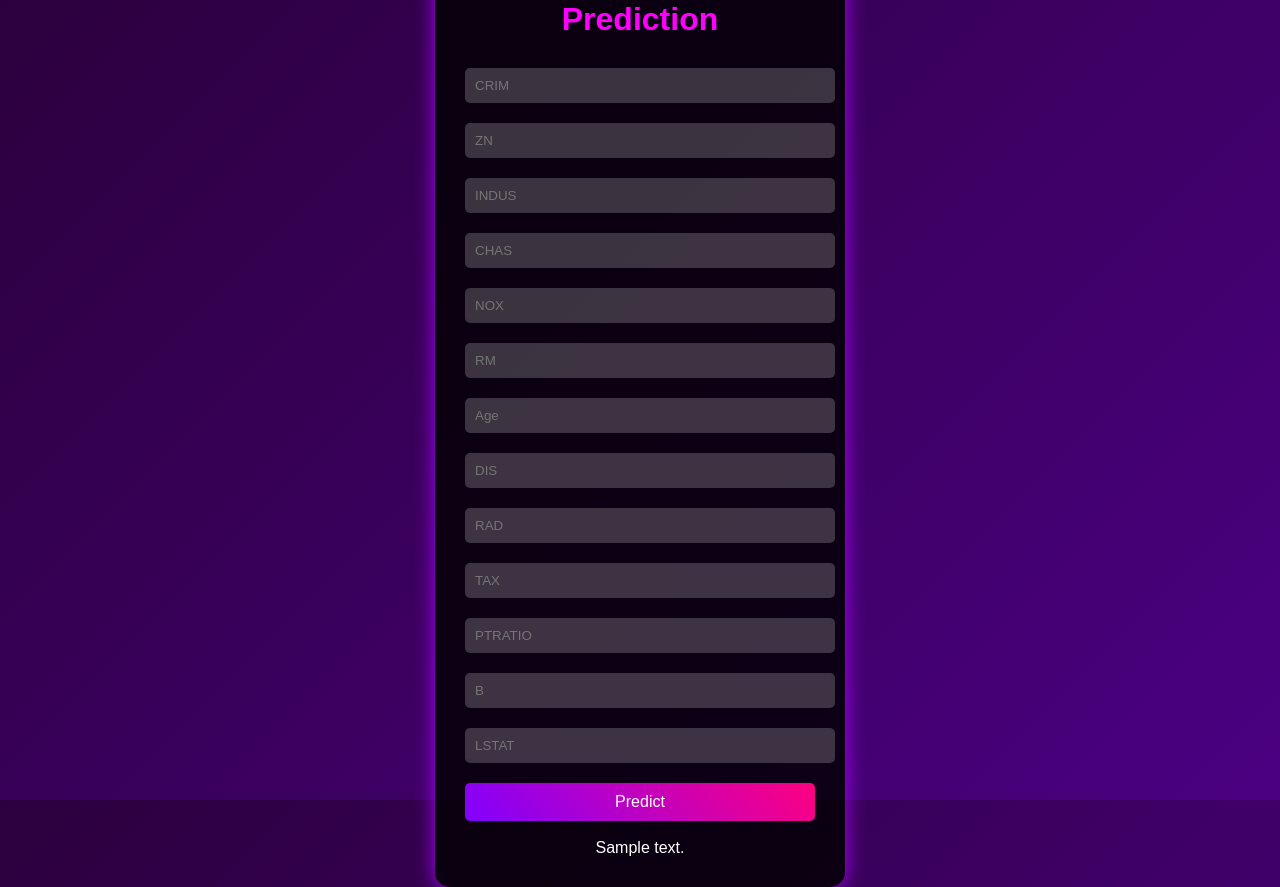
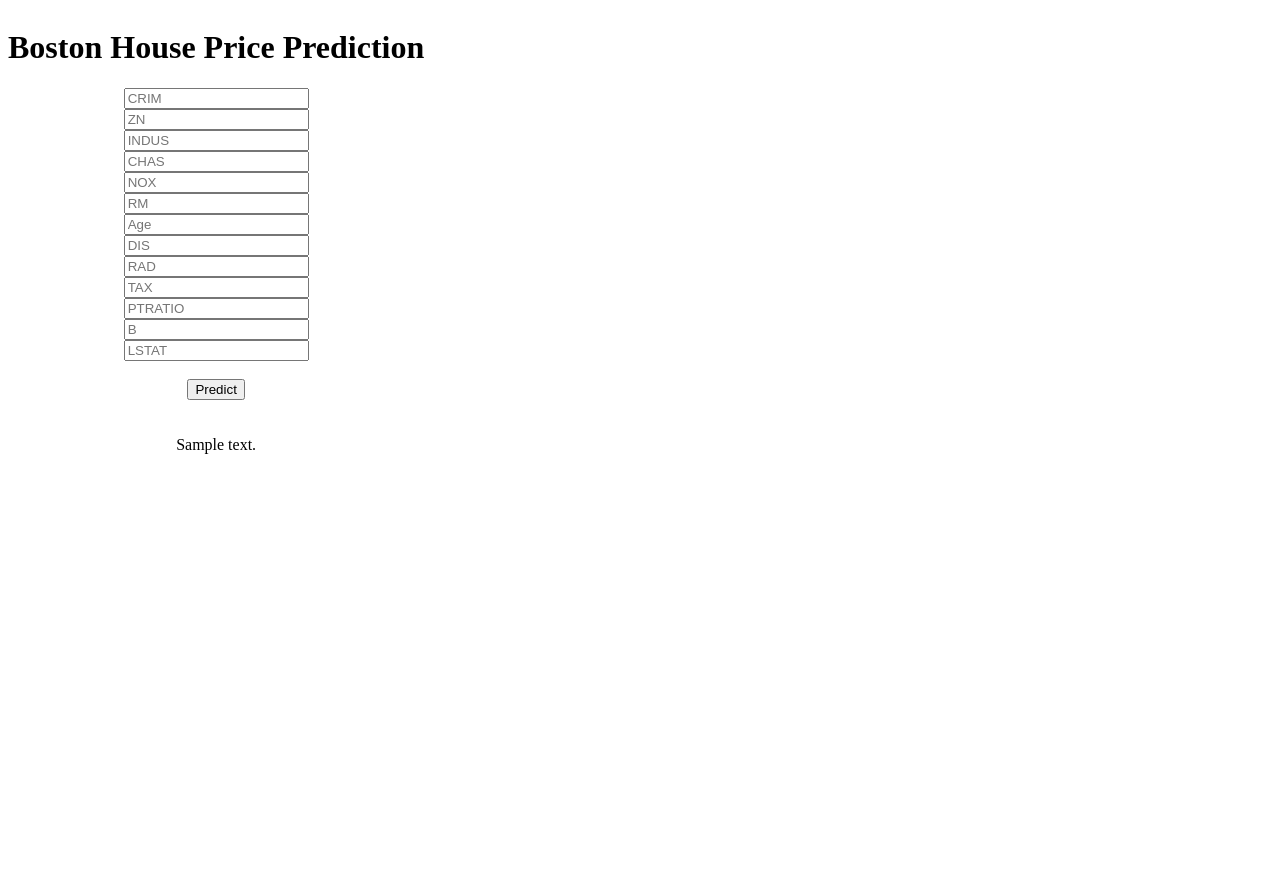
Before and after one commit to swet40/Boston-House-Pricing, a Flask app: template templates/home.html in a window 1280 px wide. After the commit the page ends 454 px from the top, so only its background shows below. Run offline with Flask 3, Linux system fonts and the light colour scheme; the template is opened without the code that fills it: most values are stand-ins (such as "Sample title", 1, 10 or a date in 2020); parts of the project's set-up code (start-up, migrations or seed data) failed here and were passed over.

Commit message:
dockerfile updated

```diff
--- a/templates/home.html
+++ b/templates/home.html
@@ -3,84 +3,41 @@
 <head>
     <meta charset="UTF-8">
     <meta name="viewport" content="width=device-width, initial-scale=1.0">
-    <title>Boston House Price Prediction</title>
+    <title>Document</title>
     <style>
-        body {
-            background: linear-gradient(135deg, #2c003e, #4b0082);
-            color: white;
-            font-family: Arial, sans-serif;
+        body,html{
+            align-items: center;
+            text-align: center;
             display: flex;
-            justify-content: center;
-            align-items: center;
-            height: 100vh;
-            margin: 0;
-        }
-        .login {
-            background: rgba(0, 0, 0, 0.8);
-            padding: 30px;
-            border-radius: 15px;
-            box-shadow: 0px 0px 20px #aa00ff;
-            text-align: center;
-            width: 350px;
-        }
-        h1 {
-            color: #ff00ff;
-            margin-bottom: 20px;
-        }
-        input {
-            width: 100%;
-            padding: 10px;
-            margin: 10px 0;
-            border: none;
-            border-radius: 5px;
-            background: rgba(255, 255, 255, 0.2);
-            color: white;
-            outline: none;
-            transition: 0.3s;
-        }
-        input:focus {
-            border: 2px solid #ff00ff;
-            background: rgba(255, 255, 255, 0.3);
-        }
-        button {
-            background: linear-gradient(45deg, #8000ff, #ff0080);
-            color: white;
-            border: none;
-            padding: 10px;
-            width: 100%;
-            margin-top: 10px;
-            border-radius: 5px;
-            font-size: 16px;
-            cursor: pointer;
-            transition: 0.3s;
-        }
-        button:hover {
-            background: linear-gradient(45deg, #ff0080, #8000ff);
-            box-shadow: 0px 0px 10px #ff00ff;
         }
     </style>
 </head>
 <body>
     <div class="login">
         <h1>Boston House Price Prediction</h1>
+
+        <!-- Input for receiving query to our ML -->
         <form action="{{ url_for('predict')}}" method="post">
-            <input type="text" name="CRIM" placeholder="CRIM" required />
-            <input type="text" name="ZN" placeholder="ZN" required />
-            <input type="text" name="INDUS" placeholder="INDUS" required />
-            <input type="text" name="CHAS" placeholder="CHAS" required />
-            <input type="text" name="NOX" placeholder="NOX" required />
-            <input type="text" name="RM" placeholder="RM" required />
-            <input type="text" name="Age" placeholder="Age" required />
-            <input type="text" name="DIS" placeholder="DIS" required />
-            <input type="text" name="RAD" placeholder="RAD" required />
-            <input type="text" name="TAX" placeholder="TAX" required />
-            <input type="text" name="PTRATIO" placeholder="PTRATIO" required />
-            <input type="text" name="B" placeholder="B" required />
-            <input type="text" name="LSTAT" placeholder="LSTAT" required />
-            <button type="submit">Predict</button>
-        </form>
-        <br>
-        {{prediction_text}}
-    </div>
+            <input type="text" name="CRIM" placeholder="CRIM" required="required" /><br>
+            <input type="text" name="ZN" placeholder="ZN" required="required" /><br>
+            <input type="text" name="INDUS" placeholder="INDUS" required="required" /><br>
+            <input type="text" name="CHAS" placeholder="CHAS" required="required" /><br>
+            <input type="text" name="NOX" placeholder="NOX" required="required" /><br>
+            <input type="text" name="RM" placeholder="RM" required="required" /><br>
+            <input type="text" name="Age" placeholder="Age" required="required" /><br>
+            <input type="text" name="DIS" placeholder="DIS" required="required" /><br>
+            <input type="text" name="RAD" placeholder="RAD" required="required" /><br>
+            <input type="text" name="TAX" placeholder="TAX" required="required" /><br>
+            <input type="text" name="PTRATIO" placeholder="PTRATIO" required="required" /><br>
+            <input type="text" name="B" placeholder="B" required="required" /><br>
+            <input type="text" name="LSTAT" placeholder="LSTAT" required="required" /><br>
+<br>
+            <button type="submit" class="btn btn-primary btn-block btn-large">Predict</button>
+            </form>
+            <br>
+            <br>
+            {{prediction_text}}
+            </div>
+
 </body>
 </html>
```
Also changed, not shown: 1 other file.
